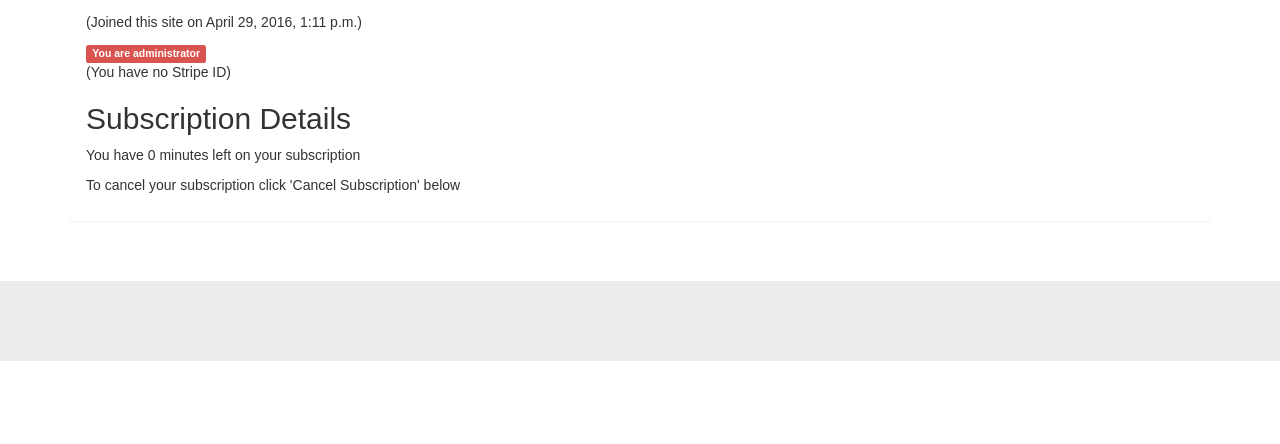
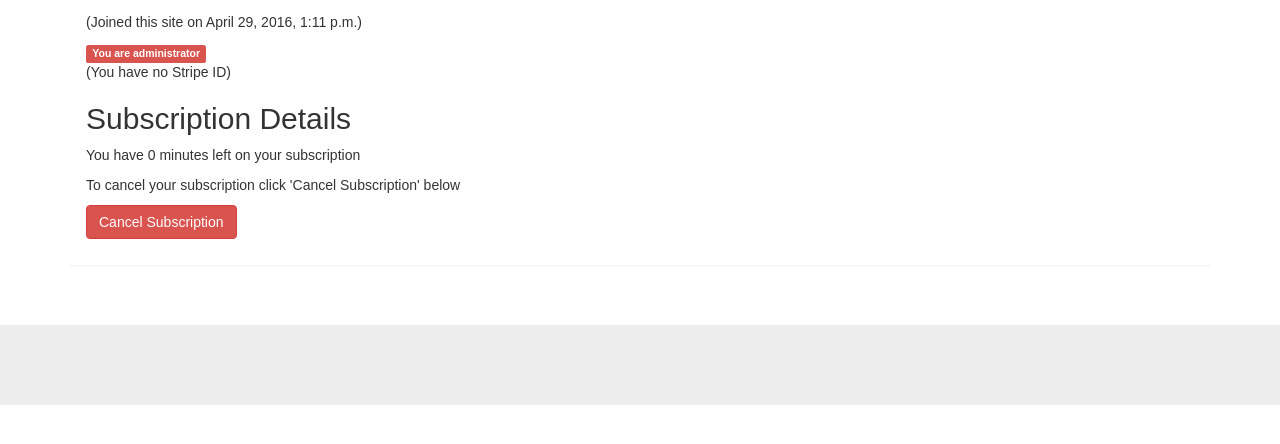
Before and after one commit to juan-domenech/become_your_own_developer, a Django app: page /profile/ in a window 1280 px wide. Shown: the part 356-800 px from the top of the page. Run offline with Django 3.2, Linux system fonts and the light colour scheme; the visitor is signed in with stand-in values (Sample User, id 1); some libraries are stand-ins or nearby versions.

Commit message:
Enable Cancel Subscription option

```diff
--- a/accounts/views.py
+++ b/accounts/views.py
@@ -57,8 +57,8 @@ def register(request):
     if request.method == 'POST':
         form = UserRegistrationForm(request.POST)
 
-        print "POST",request.POST
-        print "form",form
+        #print "POST",request.POST
+        #print "form",form
 
         if form.is_valid():
             try:
@@ -108,7 +108,10 @@ def cancel_subscription(request):
     try:
         customer = stripe.Customer.retrieve(request.user.stripe_id)
 
+        print customer
+
         customer.cancel_subscription(at_period_end=True)
+
     except Exception, e:
         messages.error(request, e)
 
--- a/templates/profile.html
+++ b/templates/profile.html
@@ -16,15 +16,16 @@
     <h2>Subscription Details</h2>
     <p>You have {{ user.subscription_end|timeuntil}} left on your subscription</p>
     <p>To cancel your subscription click 'Cancel Subscription' below</p>
-
-
-
+    <p>
+        <a href="{% url "cancel_subscription" %}"
+           onclick="return cancelSubscriptionCheck();"
+           class="btn btn-danger">Cancel Subscription</a>
+    </p>
     <script type="text/javascript">
         function cancelSubscriptionCheck() {
             if (confirm('Are you sure you want to cancel?')) {
                 return true;
             }
-
             return false;
         }
     </script>
```
